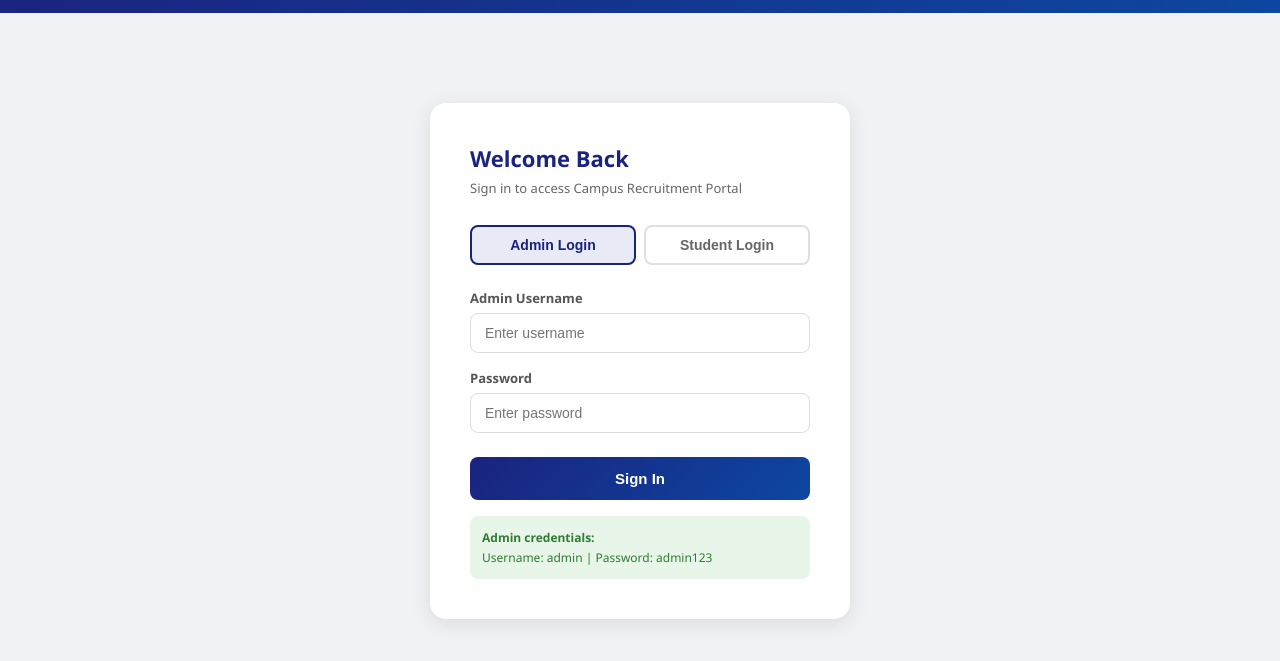
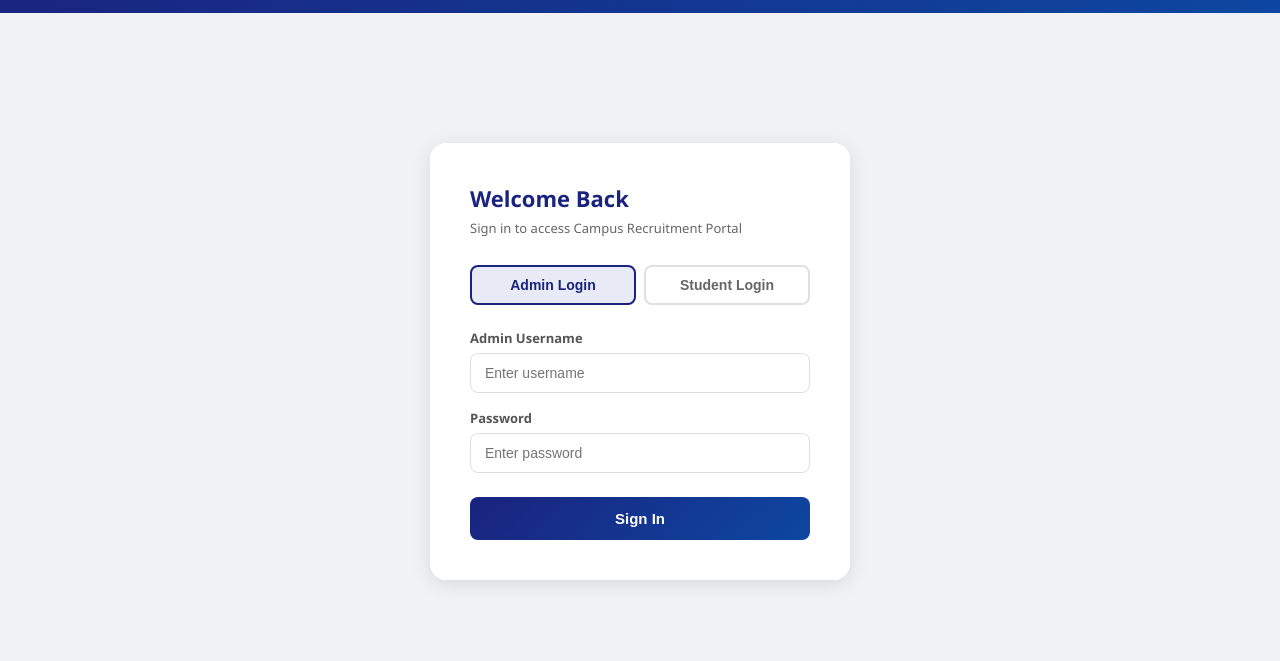
Before and after one commit to NandanaK-15/campus-recruitment-portal, a website: page public/index.html in a window 1280 px wide. Shown: the part 69-730 px from the top of the page. Drawn offline with Linux system fonts and the light colour scheme.

Commit message:
Remove login hint box

```diff
--- a/public/index.html
+++ b/public/index.html
@@ -156,11 +156,7 @@
       </div>
       <button class="login-btn" onclick="doLogin()">Sign In</button>
 
-      <div class="login-hint" id="loginHint">
-        <strong>Admin credentials:</strong><br>
-        Username: admin | Password: admin123
-      </div>
-    </div>
+          </div>
   </div>
 </div>
 
```
